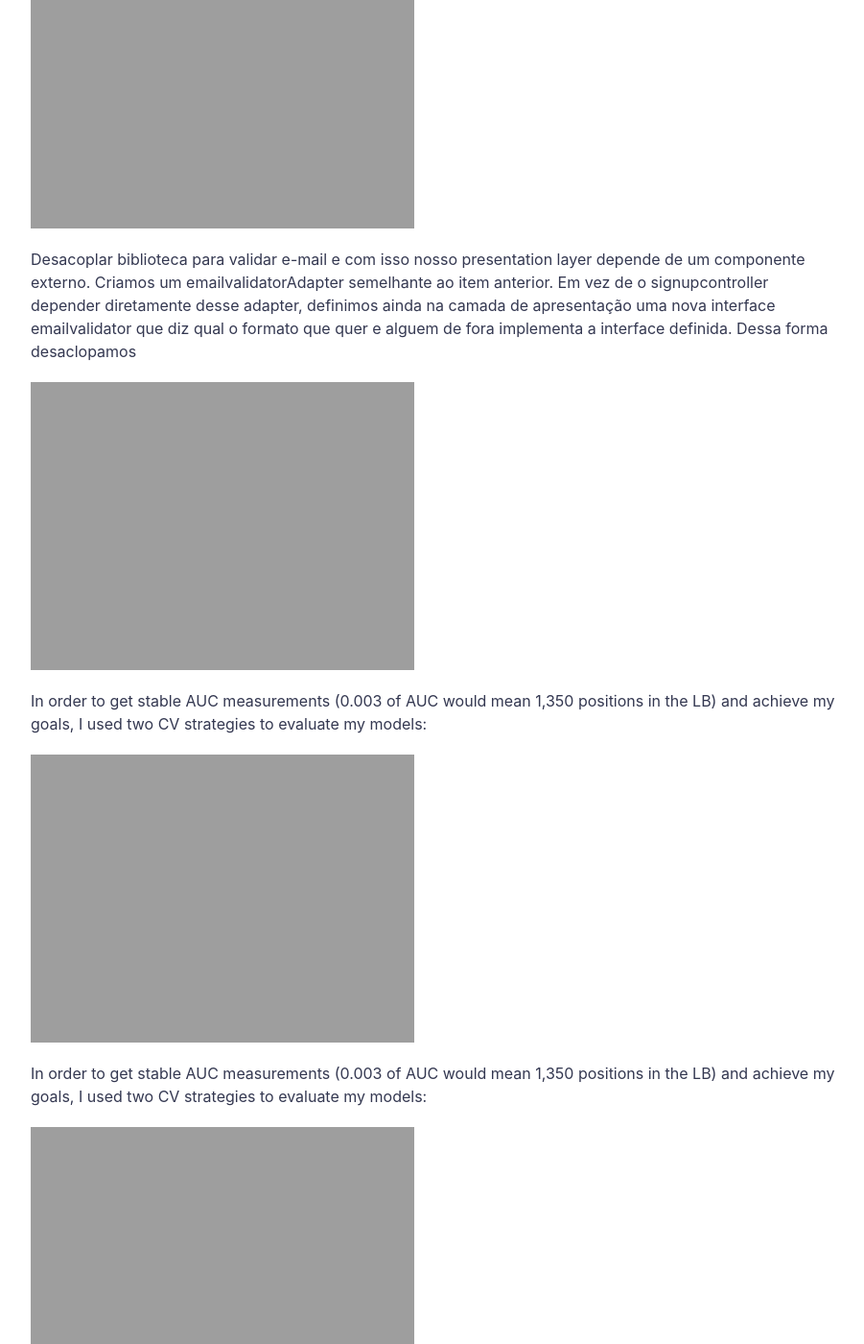
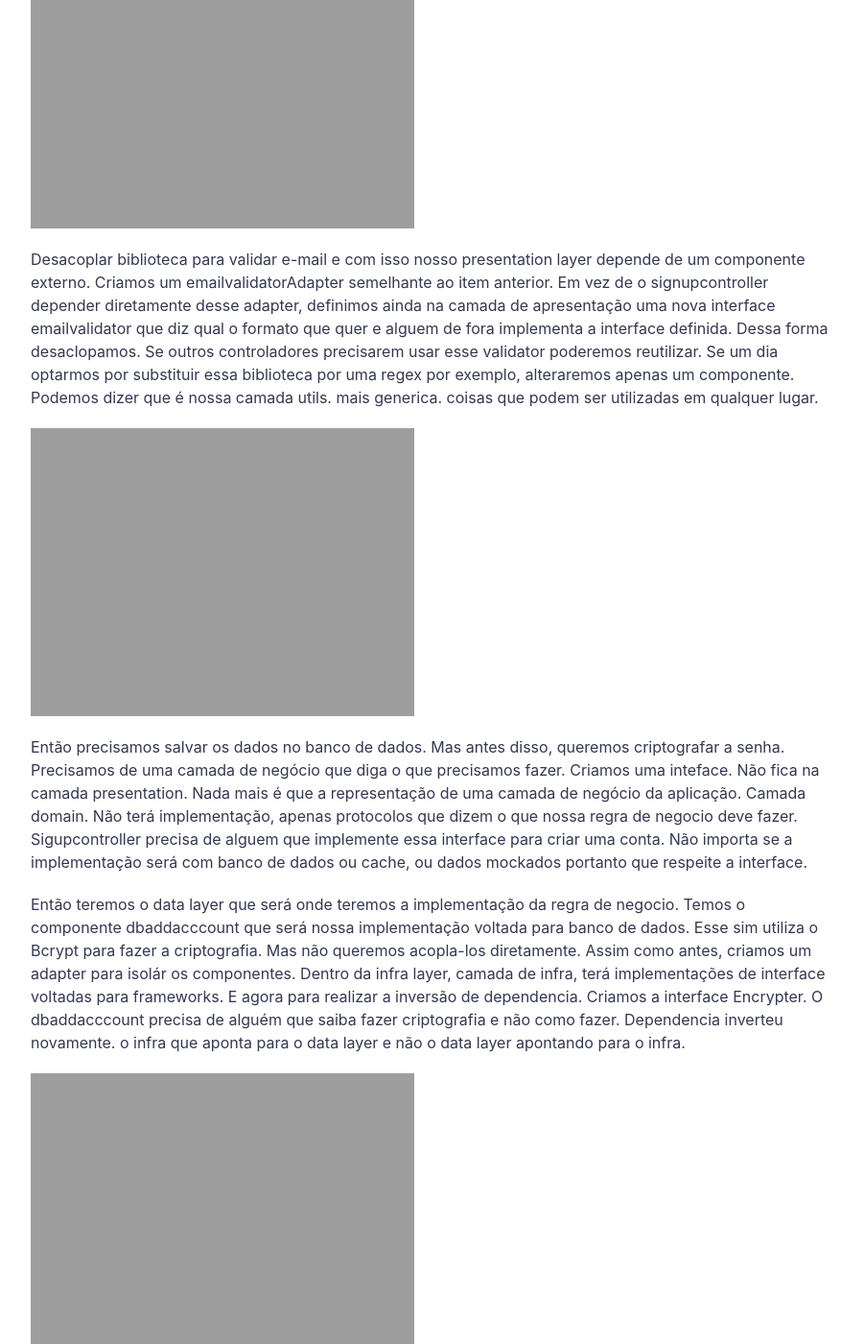
Before and after one commit to thiagosilva95/thiagosilva95.github.io, a Jekyll site: the page built from _posts/2020-06-08-clean-architecture.md, in a window 1280 px wide and 1400 px high, scrolled down 4135 px. Shown: the whole window at 96% size, without its empty margins (188-1089 px from the left). Built offline with Jekyll 4.4.1, drawn with Linux system fonts in a browser that asks for light colours; a script that is not in the unit is left out; comment, search, counter and statistics services are not loaded; some of the changed text lies outside the part shown.

Commit message:
developing clean architecture post

```diff
--- a/_posts/2020-06-08-clean-architecture.md
+++ b/_posts/2020-06-08-clean-architecture.md
@@ -73,7 +73,7 @@
 
 ![]({{ "assets/img/clean_architecture/04.png" | absolute_url }})
 
-Também não podemos permitir que o adapter dependa diretamente do SignUpController. Pode adaptar qualquer controlador por isso criamos uma interface Controller, que irá servir como um limite da camada de apresentação para fazer a inversão de dependencia
+Também não podemos permitir que o adapter dependa diretamente do (`SignUpController`). Pode adaptar qualquer controlador por isso criamos uma interface Controller, que irá servir como um limite da camada de apresentação para fazer a inversão de dependencia
 O adapter precisa de qualquer classe que utilize a interface
 Com isso a dependencia inverteu. Se eu precisar trocar, só altero o adapter
 
@@ -81,19 +81,36 @@
 
 Desacoplar biblioteca para validar e-mail e com isso nosso presentation layer depende de um componente externo. Criamos um emailvalidatorAdapter semelhante ao item anterior.
 Em vez de o signupcontroller depender diretamente desse adapter, definimos ainda na camada de apresentação uma nova interface emailvalidator que
-diz qual o formato que quer e alguem de fora implementa a interface definida. Dessa forma desaclopamos
+diz qual o formato que quer e alguem de fora implementa a interface definida. Dessa forma desaclopamos. Se outros controladores precisarem usar esse validator poderemos reutilizar. Se um dia optarmos por substituir essa biblioteca por uma regex por exemplo, alteraremos apenas um componente.
+Podemos dizer que é nossa camada utils. mais generica. coisas que podem ser utilizadas em qualquer lugar.
 
 ![]({{ "assets/img/clean_architecture/06.png" | absolute_url }})
 
-In order to get stable AUC measurements (0.003 of AUC would mean 1,350 positions in the LB) and achieve my goals, I used two CV strategies to evaluate my models:
+Então precisamos salvar os dados no banco de dados. Mas antes disso, queremos criptografar a senha. Precisamos de uma camada de negócio que diga o que precisamos fazer.
+Criamos uma inteface. Não fica na camada presentation. Nada mais é que a representação de uma camada de negócio da aplicação. Camada domain. Não terá implementação, apenas protocolos que dizem o que nossa regra de negocio deve fazer.
+Sigupcontroller precisa de alguem que implemente essa interface para criar uma conta. Não importa se a implementação será com banco de dados ou cache, ou dados mockados portanto que respeite a interface.
+
+Então teremos o data layer que será onde teremos a implementação da regra de negocio. Temos o componente dbaddacccount que será nossa implementação voltada para banco de dados.
+Esse sim utiliza o Bcrypt para fazer a criptografia. Mas não queremos acopla-los diretamente. Assim como antes, criamos um adapter para isolár os componentes.
+Dentro da infra layer, camada de infra, terá implementações de interface voltadas para frameworks. E agora para realizar a inversão de dependencia. Criamos a interface Encrypter. O dbaddacccount precisa de alguém que saiba fazer criptografia e não como fazer.
+Dependencia inverteu novamente. o infra que aponta para o data layer e não o data layer apontando para o infra.
+
 
 ![]({{ "assets/img/clean_architecture/07.png" | absolute_url }})
 
-In order to get stable AUC measurements (0.003 of AUC would mean 1,350 positions in the LB) and achieve my goals, I used two CV strategies to evaluate my models:
+Para finalizar temos o mongodb. AddUserMongoRepository que sabe usar o mongo. Criamos a interface AddUserRepo,mais alguem que precisa de alguem que saiba inserir no banco de dados, não importa qual
+inversão de dependencia feita mais uma vez.
+
+Com isso as bibliotecas de  terceiros estão cada vez mais isolados, mais fora, na camada mais "fora" da nossa arquitetura. Trocar mongo db meche em apenas um componente
 
 ![]({{ "assets/img/clean_architecture/08.png" | absolute_url }})
 
-In order to get stable AUC measurements (0.003 of AUC would mean 1,350 positions in the LB) and achieve my goals, I used two CV strategies to evaluate my models:
+Com isso, utilização do padrão adapter.  para conseguir desacoplar nossas camadas precisamos acoplar uma delas que será Main layer. Será responsável por criar instancias de todos os objetos.
+Exemplo: Para criar a rota de signup precisamos do controlador, que por sua vez precisa de alguem que implemente o AddAccout que não será instanciada no controller.
+Alguem cria a instancia e injeta no controller. O main fará a composição desses objetos, outro design pattern Composite. Toda composição feita em um lugar só.
+
+Abaixo o desenho final desse exemplo.
+Destacando com cores para melhor vizualização. Dependencias sempre nas "pontas". Facilmente podemos trocar sem afetar o resto do sistema.
 
 ![]({{ "assets/img/clean_architecture/final.png" | absolute_url }})
 
```
